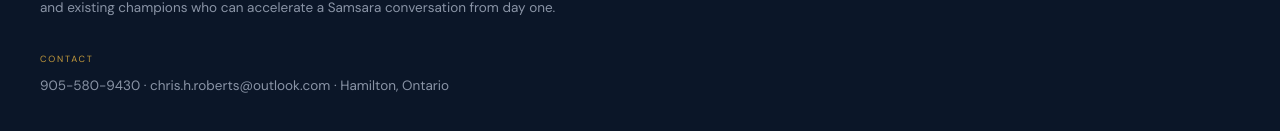
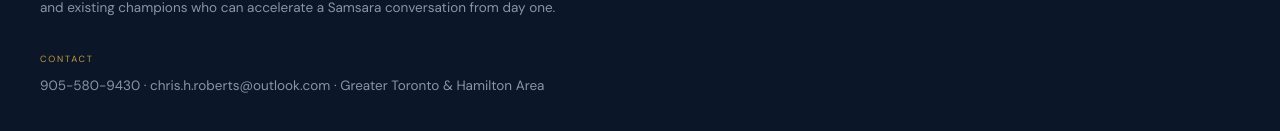
Before and after one commit to chrishroberts/chris-roberts-resume, a React (Vite) app: page / in a window 1280 px wide. Shown: the part 637-768 px from the top of the page. Built offline with nearby package versions, Linux system fonts and the light colour scheme.

Commit message:
Update App.jsx

```diff
--- a/src/App.jsx
+++ b/src/App.jsx
@@ -504,7 +504,7 @@ export default function ChrisRobertsSamsaraResume() {
 
               <div className="cr-section-label" style={{marginTop:"8px"}}>Contact</div>
               <div className="cr-prose" style={{marginBottom: 0}}>
-                905-580-9430 · chris.h.roberts@outlook.com · Hamilton, Ontario
+                905-580-9430 · chris.h.roberts@outlook.com · Greater Toronto & Hamilton Area
               </div>
             </div>
           )}
```
